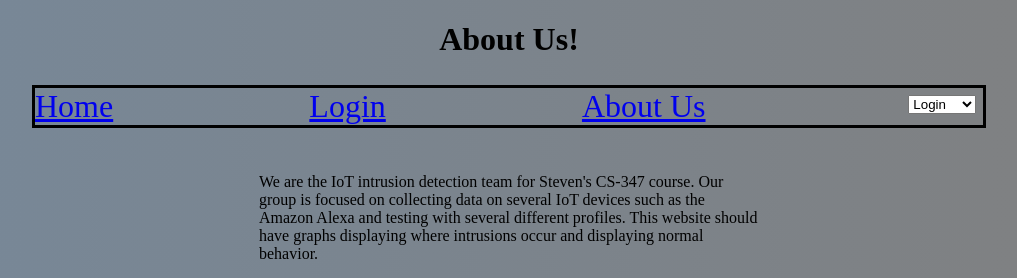
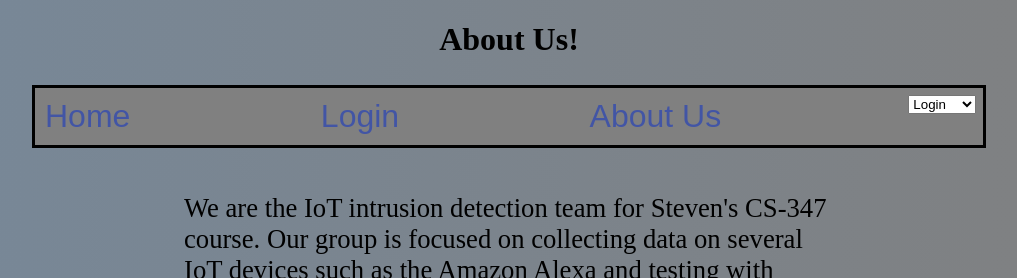
Before and after one commit to joshuaspring9/iot-web-platform, a Django app: page /about/ in a window 1280 px wide. Shown: the top 278 px of the page, without its empty margins (131-1148 px from the left). Run offline with Django 3.2, Linux system fonts and the light colour scheme.

Commit message:
added styling for topbar

```diff
--- a/pages/static/pages/about.css
+++ b/pages/static/pages/about.css
@@ -6,9 +6,10 @@
   height: 300px;
 }
 .paragraph {
-display: block;
-margin-left: auto;
-margin-right: auto;
-word-wrap: break-word;
-width:500px;
+  display: block;
+  margin-left: auto;
+  margin-right: auto;
+  word-wrap: break-word;
+  width:650px;
+  font-size: 20pt;
 }
--- a/pages/static/pages/lstyle.css
+++ b/pages/static/pages/lstyle.css
@@ -55,6 +55,7 @@ ul {
   padding: 0;
 }
 #topbar{
+  background-color: gray;
   margin:20pt;
   display: flex;
   flex-flow:row nowrap;
@@ -65,6 +66,18 @@ ul {
 
 #topbar a {
   font-size: 2em;
+  text-decoration: none;
+  color: #4255a5;
+  padding: 10px;
+  font-family: sans-serif;
+  transition: 0.5s;
+}
+
+#topbar a:hover {
+  background-color: #4255a5;
+  color: #b5b5b5;
+  padding-top: 6px;
+  padding-bottom: 14px;
 }
 
 #navbar{
```
